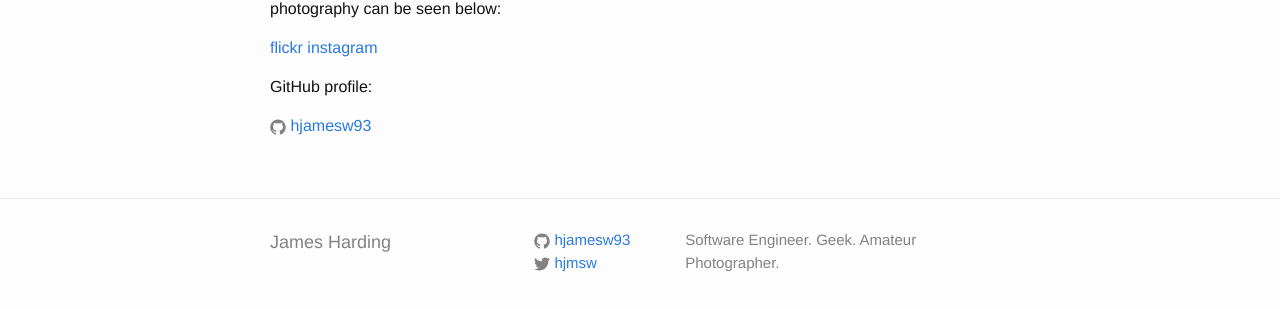
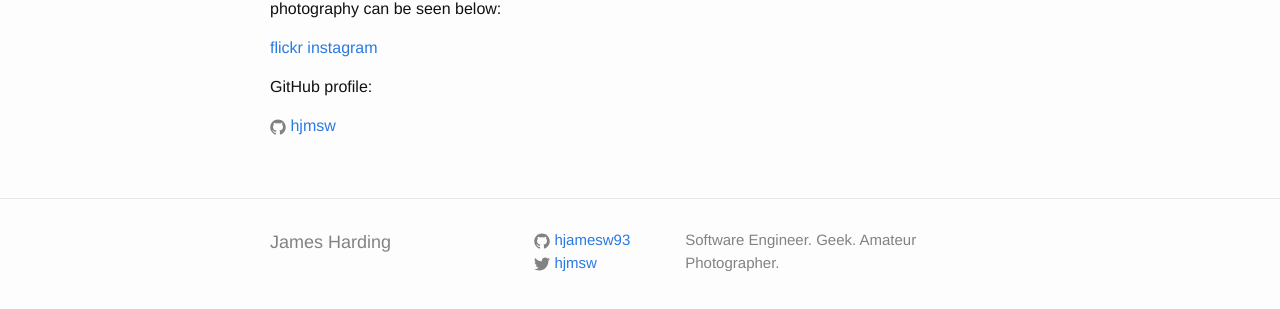
Before and after one commit to hjamesw93/hjamesw93.github.io, a Jekyll site: the page built from index.md, in a window 1280 px wide. Shown: the part 356-665 px from the top of the page. Built offline with Jekyll 4.4.1, drawn with Linux system fonts in a browser that asks for light colours.

Commit message:
Update index.md

```diff
--- a/index.md
+++ b/index.md
@@ -17,4 +17,4 @@ Outside of work I am interested in Landscape photography - currently exploring S
 
 GitHub profile:
 
-{% include icon-github.html username="hjamesw93" %}
+{% include icon-github.html username="hjmsw" %}
```
